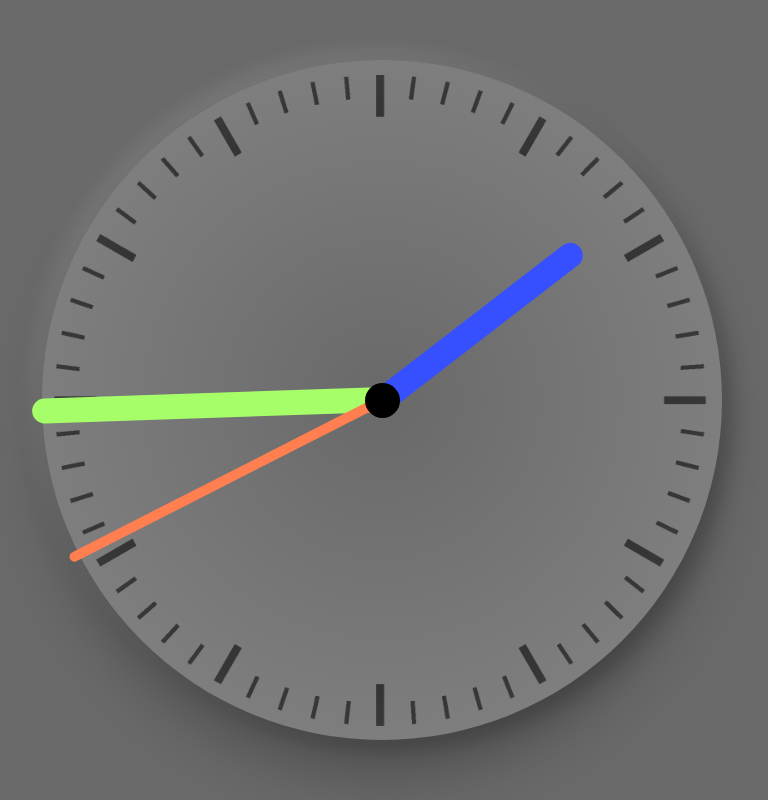
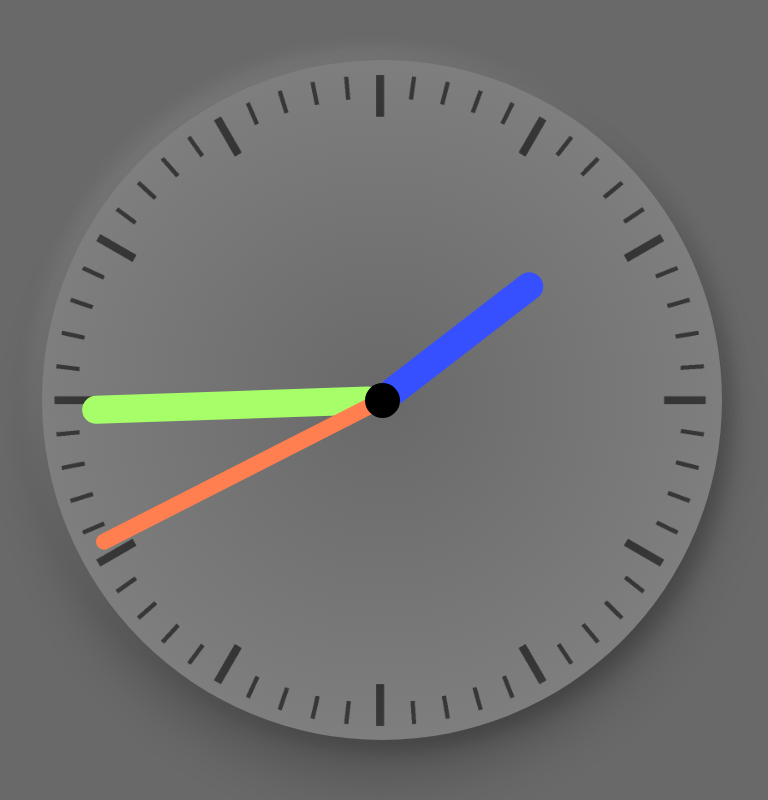
Before and after one commit to RikitoNoto/WindowClock, a Vue app: page / in a window 1280 px wide. Shown: the whole page, without its empty margins (258-1026 px from the left). Built offline with nearby package versions, Linux system fonts and the light colour scheme.

Commit message:
height and width Fixed for screen size

```diff
--- a/src/components/AnalogClock.vue
+++ b/src/components/AnalogClock.vue
@@ -47,14 +47,32 @@ const sec = computed({
   }
 });
 
+const HOUR_HAND_SIZE = {
+  height: "50%",
+  width: "1%",
+  weight: "1.8rem",
+};
+
+const MINUTE_HAND_SIZE = {
+  height: "75%",
+  width: "1%",
+  weight: "1.8rem",
+};
+
+const SECOND_HAND_SIZE = {
+  height: "80%",
+  width: "1%",
+  weight: "1rem",
+};
+
 </script>
 
 <template>
   <div class="analog_clock analog_clock__compass">
     <div class="analog_clock__center_circle"></div>
-    <Hand class="analog_clock__hand_hour" :height="500" :width="250" :weight="25" :rotate="hour" color="#3650FF"></Hand>
-    <Hand class="analog_clock__hand_min" :height="700" :width="250" :weight="25" :rotate="minute" color="#A6FF69"></Hand>
-    <Hand class="analog_clock__hand_sec" :height="700" :width="250" :weight="10" :rotate="sec" color="coral"></Hand>
+    <Hand class="analog_clock__hand_hour" :height="HOUR_HAND_SIZE.height" :width="HOUR_HAND_SIZE.width" :weight="HOUR_HAND_SIZE.weight" :rotate="hour" color="#3650FF"></Hand>
+    <Hand class="analog_clock__hand_min" :height="MINUTE_HAND_SIZE.height" :width="MINUTE_HAND_SIZE.width" :weight="MINUTE_HAND_SIZE.weight" :rotate="minute" color="#A6FF69"></Hand>
+    <Hand class="analog_clock__hand_sec" :height="SECOND_HAND_SIZE.height" :width="SECOND_HAND_SIZE.width" :weight="SECOND_HAND_SIZE.weight" :rotate="sec" color="coral"></Hand>
   </div>
 </template>
 
@@ -100,24 +118,36 @@ const sec = computed({
     z-index: 20;
   }
 
+  --hour_hand_height: v-bind(HOUR_HAND_SIZE.height);
+  --hour_hand_width: v-bind(HOUR_HAND_SIZE.width);
+  --hour_hand_weight: v-bind(HOUR_HAND_SIZE.weight);
+
+  --minute_hand_height: v-bind(MINUTE_HAND_SIZE.height);
+  --minute_hand_width: v-bind(MINUTE_HAND_SIZE.width);
+  --minute_hand_weight: v-bind(MINUTE_HAND_SIZE.weight);
+
+  --second_hand_height: v-bind(SECOND_HAND_SIZE.height);
+  --second_hand_width: v-bind(SECOND_HAND_SIZE.width);
+  --second_hand_weight: v-bind(SECOND_HAND_SIZE.weight);
+
   &__hand_hour {
     position:absolute;
-    top: calc(50% - 500px / 2);
-    left: calc(50% - 250px / 2);
+    top: calc(50% - var(--hour_hand_height) / 2);
+    left: calc(50% - var(--hour_hand_width) / 2);
     z-index: 3;
   }
 
   &__hand_min {
     position:absolute;
-    top: calc(50% - 700px / 2);
-    left: calc(50% - 250px / 2);
+    top: calc(50% - var(--minute_hand_height) / 2);
+    left: calc(50% - var(--minute_hand_width) / 2);
     z-index: 2;
   }
 
   &__hand_sec {
     position:absolute;
-    top: calc(50% - 700px / 2);
-    left: calc(50% - 250px / 2);
+    top: calc(50% - var(--second_hand_height) / 2);
+    left: calc(50% - var(--second_hand_width) / 2);
     z-index: 4;
   }
 }
--- a/src/components/Hand.vue
+++ b/src/components/Hand.vue
@@ -1,15 +1,15 @@
 <script setup lang="ts">
 const props = defineProps({
   height: {
-    type: Number,
+    type: String,
     default: 0,
   },
   width: {
-    type: Number,
+    type: String,
     default: 0,
   },
   weight: {
-    type: Number,
+    type: String,
     default: 0,
   },
   rotate: {
@@ -32,9 +32,9 @@ const props = defineProps({
 
 <style scoped lang="scss">
 .hand {
-  --hand_height: v-bind(`${props.height}px`);
-  --hand_width: v-bind(`${props.width}px`);
-  --hand_weight: v-bind(`${props.weight}px`);
+  --hand_height: v-bind(props.height);
+  --hand_width: v-bind(props.width);
+  --hand_weight: v-bind(props.weight);
   --dest_rotate: v-bind(`${props.rotate}deg`);
   --hand_color: v-bind(props.color);
 
@@ -46,14 +46,14 @@ const props = defineProps({
     justify-content: center;
     position: absolute;
     border-radius: 50%;
-    width: var(--hand_width);
-    height: var(--hand_height);
+    width: 100%;
+    height: 100%;
     rotate: var(--dest_rotate);
     &::before{
       content: '';
       position: absolute;
       width: var(--hand_weight);
-      height: calc(var(--hand_height) / 2);
+      height: 50%;
       background: var(--hand_color);
       border-radius: calc(var(--hand_weight) / 2);
     }
```
